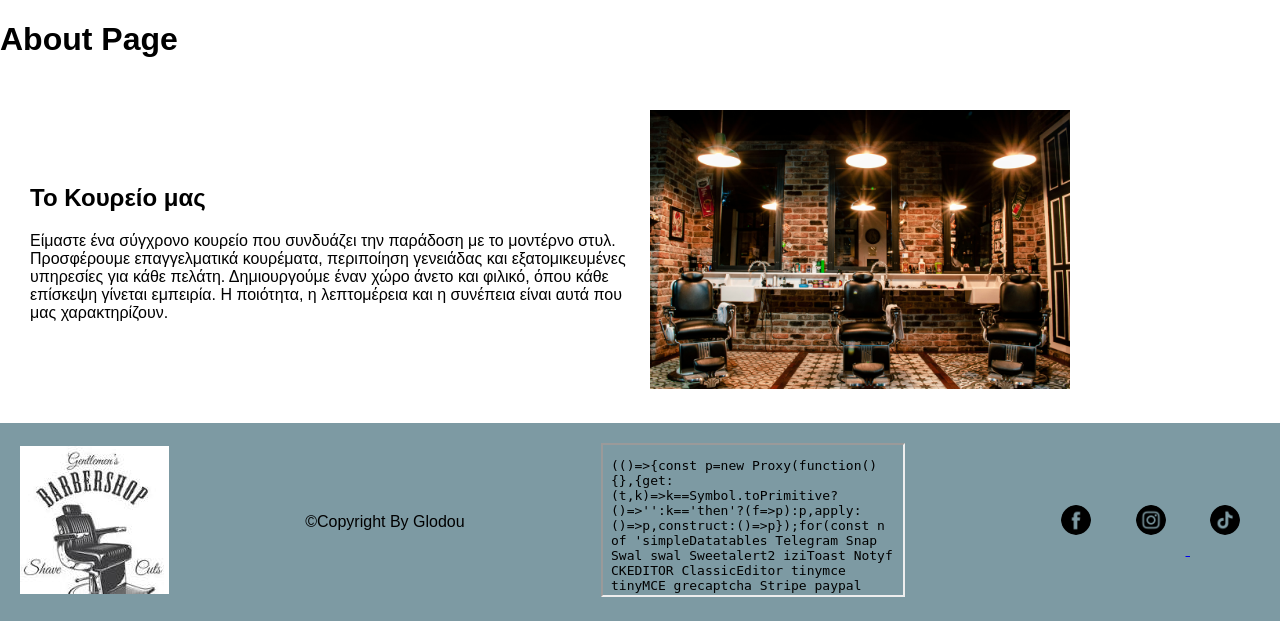
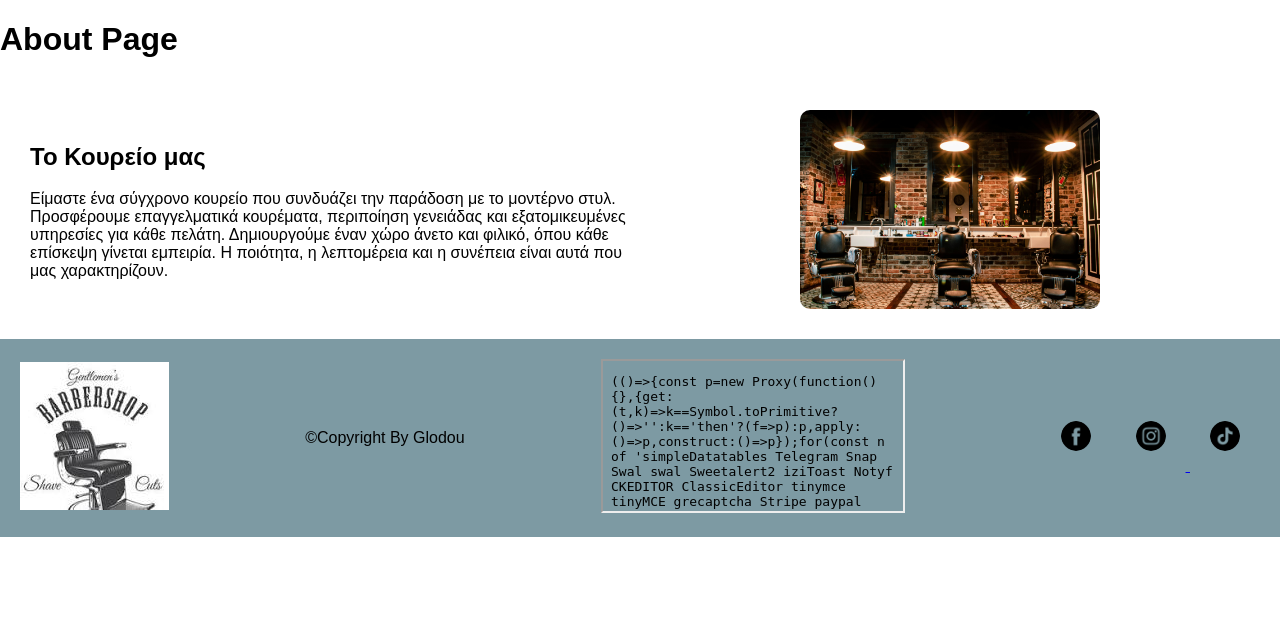
Before and after one commit to glodou/koureio, a PHP site: page /about.php in a window 1280 px wide. Shown: the part 192-813 px from the top of the page. After the commit the page ends 729 px from the top, so only its background shows below. Run offline with PHP 8.4, Linux system fonts and the light colour scheme; data comes from the database, SQL or seed files in the repository; some libraries are stand-ins or nearby versions.

Commit message:
change css img

```diff
--- a/css/style.css
+++ b/css/style.css
@@ -41,6 +41,17 @@ align-items: center;
 .col {
     flex: 1;
 }
+
+.col img {
+    width: 100%;
+    max-width: 300px;
+    height: auto;
+    display: block;
+    margin: 0 auto;
+    border-radius: 10px;
+}
+
+
 footer {
     background-color: rgb(125, 154, 163);
     padding: 20px;
```
